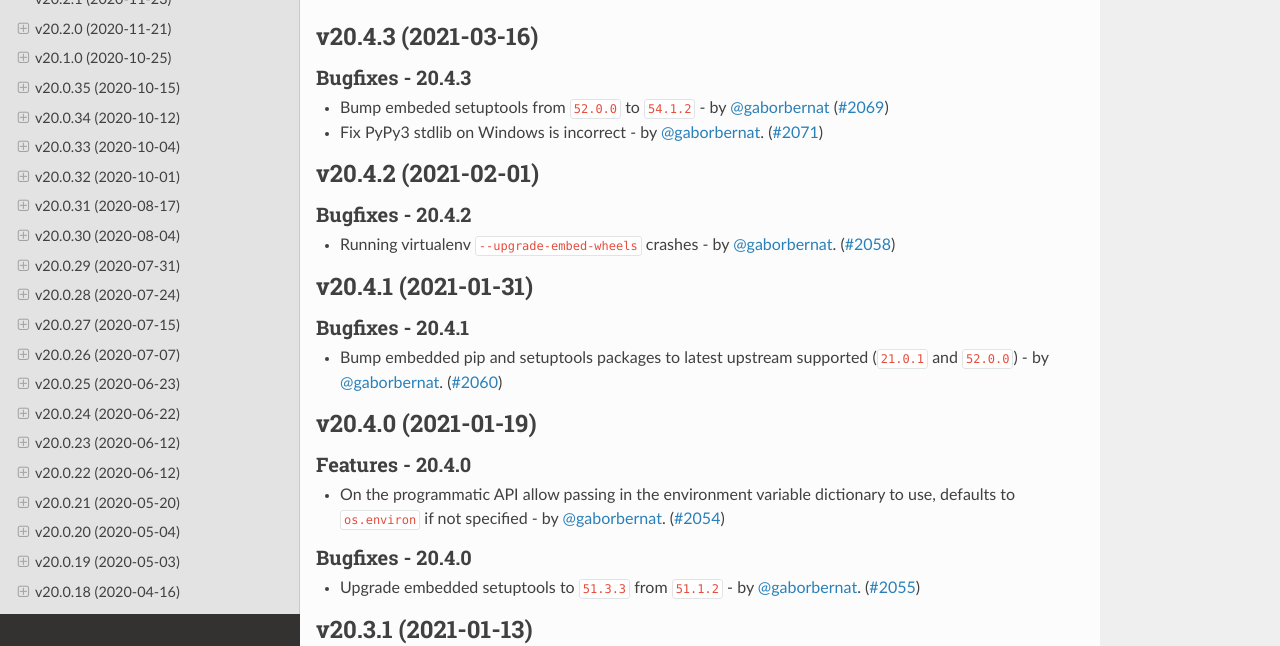
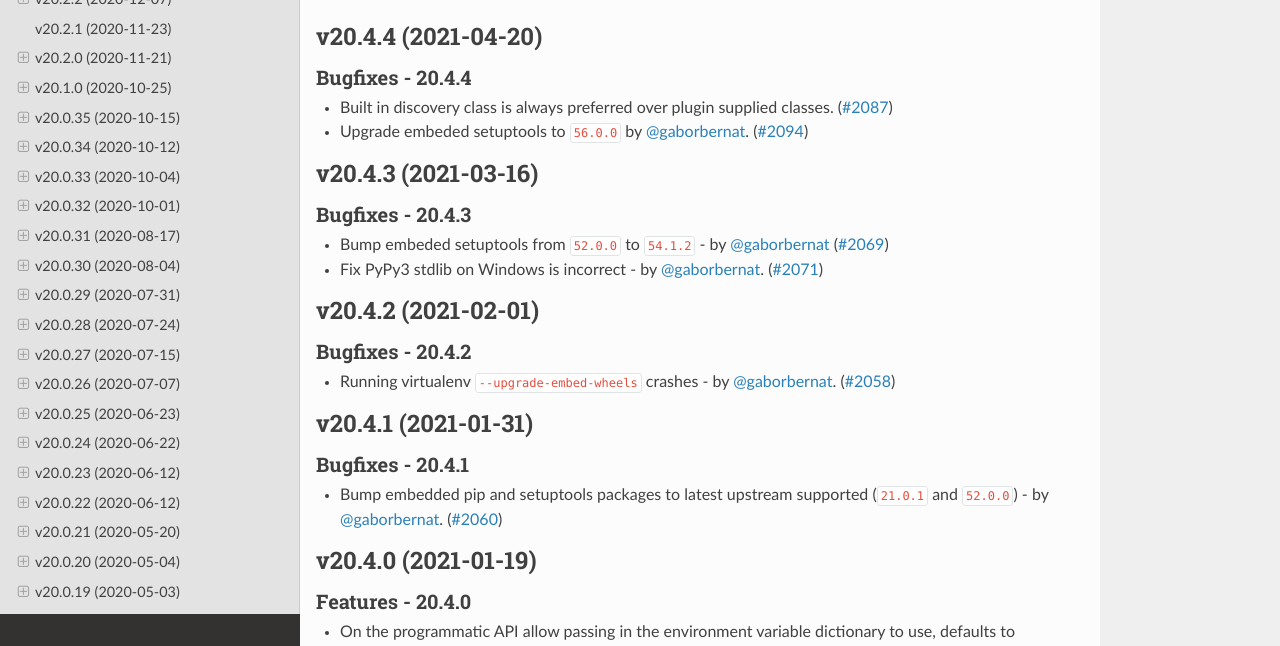
Before and after one commit to pypa/virtualenv, a Sphinx documentation site: the page built from docs/changelog.rst, in a window 1280 px wide and 900 px high, cut to the strip 254-900 px from the top of the window. Built offline with Sphinx 7.4.7 and the Read the Docs theme 2.0.0, drawn with Linux system fonts in a browser that asks for light colours; pages that are not in the unit, such as notebooks, are missing from menus; the version number could not be read and is left out.

Commit message:
release 20.4.4

```diff
--- a/docs/changelog.rst
+++ b/docs/changelog.rst
@@ -4,6 +4,15 @@ Release History
 .. include:: _draft.rst
 
 .. towncrier release notes start
+
+v20.4.4 (2021-04-20)
+--------------------
+
+Bugfixes - 20.4.4
+~~~~~~~~~~~~~~~~~
+- Built in discovery class is always preferred over plugin supplied classes. (`#2087 <https://github.com/pypa/virtualenv/issues/2087>`_)
+- Upgrade embeded setuptools to ``56.0.0`` by :user:`gaborbernat`. (`#2094 <https://github.com/pypa/virtualenv/issues/2094>`_)
+
 
 v20.4.3 (2021-03-16)
 --------------------
--- a/docs/changelog/2087.bugfix.rst
+++ /dev/null
@@ -1 +0,0 @@
-Built in discovery class is always preferred over plugin supplied classes.
--- a/docs/changelog/2094.bugfix.rst
+++ /dev/null
@@ -1 +0,0 @@
-Upgrade embeded setuptools to ``56.0.0`` by :user:`gaborbernat`.
```
